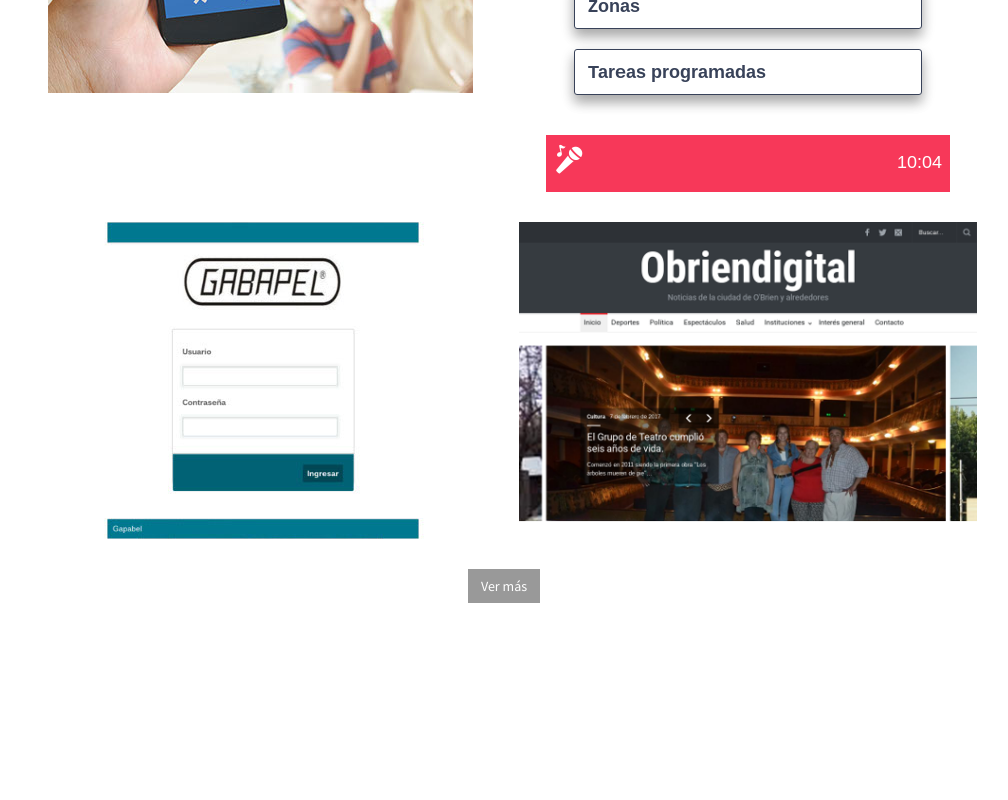
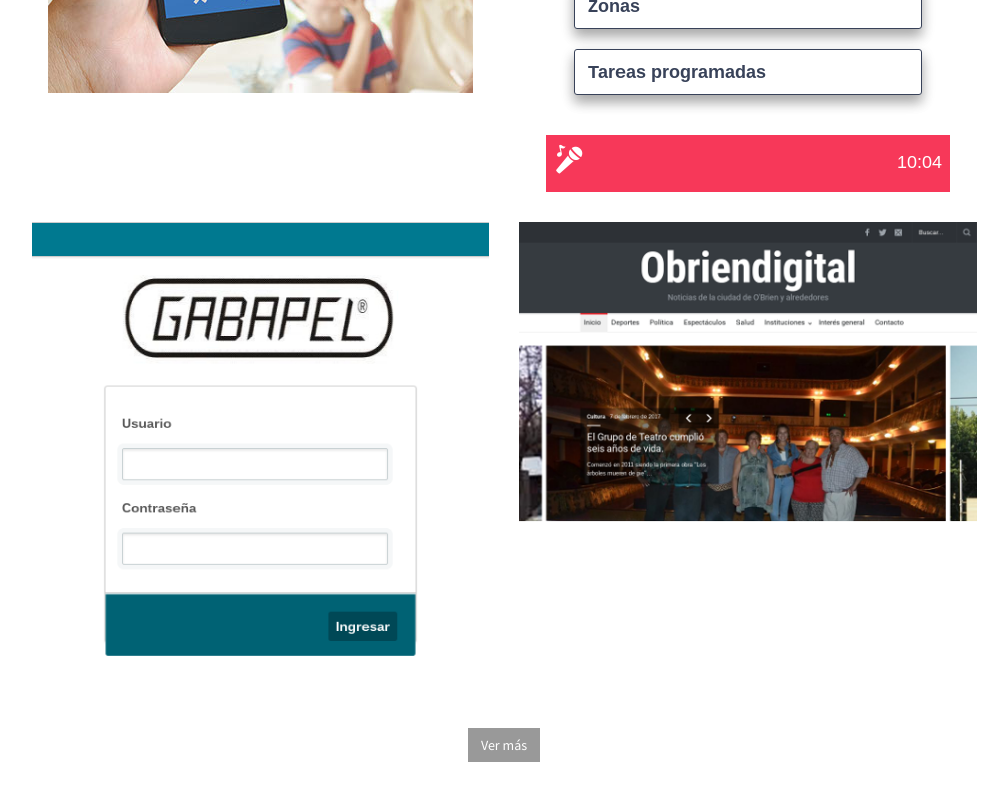
Before and after one commit to alejandro-martinez/alejandro-martinez.github.io, a plain HTML site: page index.html in a window 1280 px wide. Shown: the part 1170-1970 px from the top of the page, without its empty margins (136-1144 px from the left). Before the commit the page ends 1823 px from the top, so only its background shows below. Drawn offline with Linux system fonts and the light colour scheme.

Commit message:
Imagen portfolio Gabapel

```diff
--- a/index.html
+++ b/index.html
@@ -111,7 +111,7 @@
                         <div class="col-md-6">
                             <div class="portfolio-item">
                                 <a href="javascript:void(0)">
-                                    <img class="img-portfolio img-responsive" src="img/gabapel.jpg">
+                                    <img class="img-portfolio img-responsive" src="img/gabapel.png">
                                 </a>
                             </div>
                         </div>
```
Also changed, not shown: img/gabapel.png (added).
